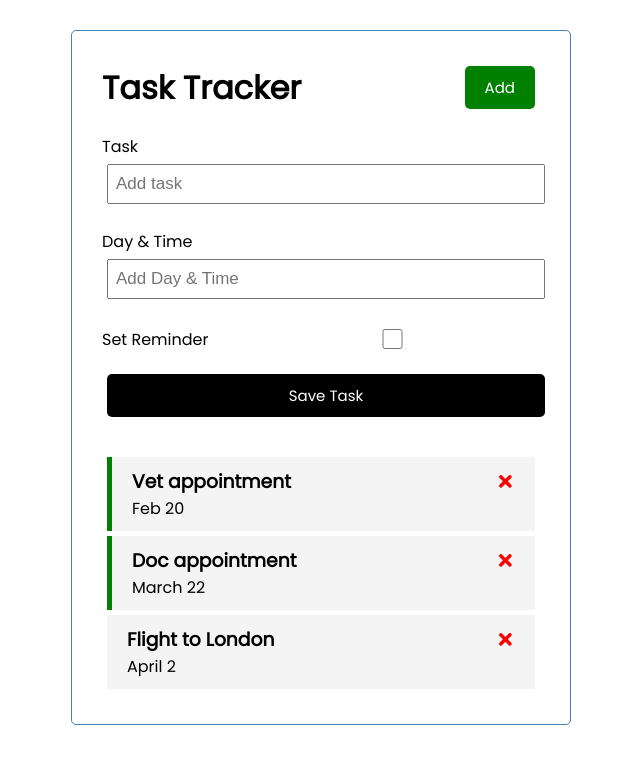
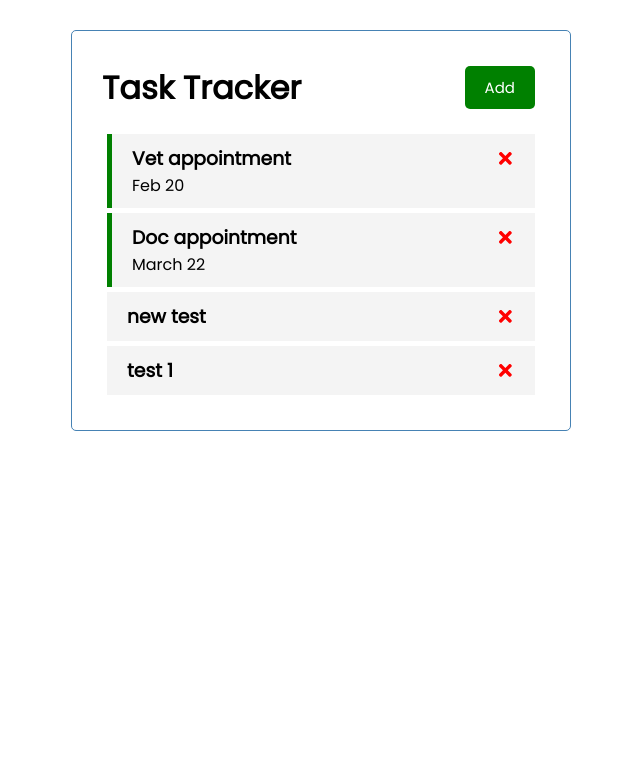
Before and after one commit to hamo225/react-tasks, a React (Create React App) app: page / in a window 1280 px wide. Shown: the top 764 px of the page, without its empty margins (319-959 px from the left). Built offline with nearby package versions, Linux system fonts and the light colour scheme; data requests are answered from the project's data file.

Commit message:
runs production build, adds addtask, and json server

```diff
--- /dev/null
+++ b/db.json
@@ -0,0 +1,28 @@
+{
+  "tasks": [
+    {
+      "id": 1,
+      "text": "Vet appointment",
+      "day": "Feb 20",
+      "reminder": true
+    },
+    {
+      "id": 2,
+      "text": "Doc appointment",
+      "day": "March 22",
+      "reminder": true
+    },
+    {
+      "text": "new test",
+      "day": "",
+      "reminder": false,
+      "id": 3
+    },
+    {
+      "text": "test 1",
+      "day": "",
+      "reminder": false,
+      "id": 4
+    }
+  ]
+}
--- a/package.json
+++ b/package.json
@@ -6,6 +6,7 @@
     "@testing-library/jest-dom": "^5.11.9",
     "@testing-library/react": "^11.2.5",
     "@testing-library/user-event": "^12.8.3",
+    "json-server": "^0.16.3",
     "react": "^17.0.1",
     "react-dom": "^17.0.1",
     "react-icons": "^4.2.0",
@@ -16,7 +17,8 @@
     "start": "react-scripts start",
     "build": "react-scripts build",
     "test": "react-scripts test",
-    "eject": "react-scripts eject"
+    "eject": "react-scripts eject",
+    "server": "json-server --watch db.json --port 5000"
   },
   "eslintConfig": {
     "extends": [
--- a/src/App.js
+++ b/src/App.js
@@ -1,38 +1,57 @@
-import { useState } from "react";
+import { useState, useEffect } from "react";
 import Header from "./components/Header";
 import Tasks from "./components/Tasks";
 import AddTask from "./components/AddTask";
 
 const App = () => {
   // part of app level state
-  const [tasks, setTasks] = useState([
-    {
-      id: 1,
-      text: "Vet appointment",
-      day: "Feb 20",
-      reminder: true,
-    },
-    {
-      id: 2,
-      text: "Doc appointment",
-      day: "March 22",
-      reminder: true,
-    },
-    {
-      id: 3,
-      text: "Flight to London",
-      day: "April 2",
-      reminder: false,
-    },
-  ]);
+
+  const [showAddTask, setShowAddTask] = useState(false);
+  const [tasks, setTasks] = useState([]);
+
+  useEffect(() => {
+    const getTasks = async () => {
+      const tasksFromServer = await fetchTasks();
+      setTasks(tasksFromServer);
+    };
+    getTasks();
+  }, []);
+
+  // fetch data
+  const fetchTasks = async () => {
+    const res = await fetch("http://localhost:5000/tasks");
+    const data = await res.json();
+
+    return data;
+  };
 
   // Add Task
-  const addTask = (task) => {
-    console.log(task);
+  const addTask = async (task) => {
+    const res = await fetch("http://localhost:5000/tasks", {
+      method: "POST",
+      headers: {
+        "Content-type": "application/json",
+      },
+      body: JSON.stringify(task),
+    });
+
+    const data = await res.json();
+
+    setTasks([...tasks, data]);
+
+    // const id = Math.floor(Math.random() * 1000) + 1;
+    // console.log(id);
+    // const newTask = { id, ...task };
+    //we are creating a new object which includes the random id created each time plus
+    // the task data passed into the funciton(usin spreading)
+    // setTasks([...tasks, newTask]);
   };
 
-  // Delet Task
-  const deleteTask = (id) => {
+  // Delet Task - on clicking x it takes the task id and then settask and filters
+  //out of the state the tasks that do not have the same id inputed. Meaning removes it.
+  const deleteTask = async (id) => {
+    await fetch(`http://localhost:5000/tasks/${id}`, { method: "DELETE" });
+
     setTasks(tasks.filter((task) => task.id !== id));
   };
 
@@ -47,8 +66,11 @@ const App = () => {
 
   return (
     <div className="container">
-      <Header></Header>
-      <AddTask onAdd={addTask}></AddTask>
+      <Header
+        onAdd={() => setShowAddTask(!showAddTask)}
+        showAdd={showAddTask}
+      ></Header>
+      {showAddTask && <AddTask onAdd={addTask}></AddTask>}
       {tasks.length > 0 ? (
         <Tasks
           tasks={tasks}
--- a/src/components/AddTask.js
+++ b/src/components/AddTask.js
@@ -3,18 +3,33 @@ import { useState } from "react";
 const AddTask = ({ onAdd }) => {
   const [text, setText] = useState("");
   const [day, setDay] = useState("");
-  const [reminder, setReminder] = useState(false);
+  const [reminder, setReminder] = useState(false); //default reminder for this is false
+
+  const onSubmit = (e) => {
+    e.preventDefault();
+
+    if (!text) {
+      // validation for the text input
+      alert("Please add a task");
+    }
+    onAdd({ text, day, reminder }); //if text is there then run onAdd()
+
+    // clear the states
+    setText("");
+    setDay("");
+    setReminder(false);
+  };
 
   return (
-    <form className="add-form">
+    <form className="add-form" onSubmit={onSubmit}>
       <div className="form-control">
         <label>Task</label>
         <input
           type="text"
           placeholder="Add task"
-          value={text}
+          value={text} //the text from state
           onChange={(e) => {
-            setText(e.target.value);
+            setText(e.target.value); //will set the value to whatever is written in the input
           }}
         />
       </div>
@@ -33,9 +48,10 @@ const AddTask = ({ onAdd }) => {
         <label>Set Reminder</label>
         <input
           type="checkbox"
+          checked={reminder}
           value={reminder}
           onChange={(e) => {
-            setReminder(e.currentTarget.checked);
+            setReminder(e.currentTarget.checked); //gives us the true or false value if the box is checked or not
           }}
         />
       </div>
--- a/src/components/Header.js
+++ b/src/components/Header.js
@@ -1,15 +1,15 @@
 import PropTypes from "prop-types";
 import Button from "./Button";
 
-const Header = ({ title }) => {
-  const onClick = () => {
-    alert("Hello");
-  };
-
+const Header = ({ title, onAdd, showAdd }) => {
   return (
     <header className="header">
       <h1>{title}</h1>
-      <Button color="green" text="Add" onClick={onClick}></Button>
+      <Button
+        color={showAdd ? "red" : "green"}
+        text={showAdd ? "Close" : "Add"}
+        onClick={onAdd}
+      ></Button>
     </header>
   );
 };
--- a/src/components/Task.js
+++ b/src/components/Task.js
@@ -3,6 +3,7 @@ import { FaTimes } from "react-icons/fa";
 const Task = ({ task, onDelete, onToggle }) => {
   return (
     <div
+      // if task.reminder is true then add the class reminder
       className={`task ${task.reminder ? "reminder" : ""}`}
       onDoubleClick={() => onToggle(task.id)}
     >
```
Also changed, not shown: 19 other files (tests, documents, lock files or other folders).
